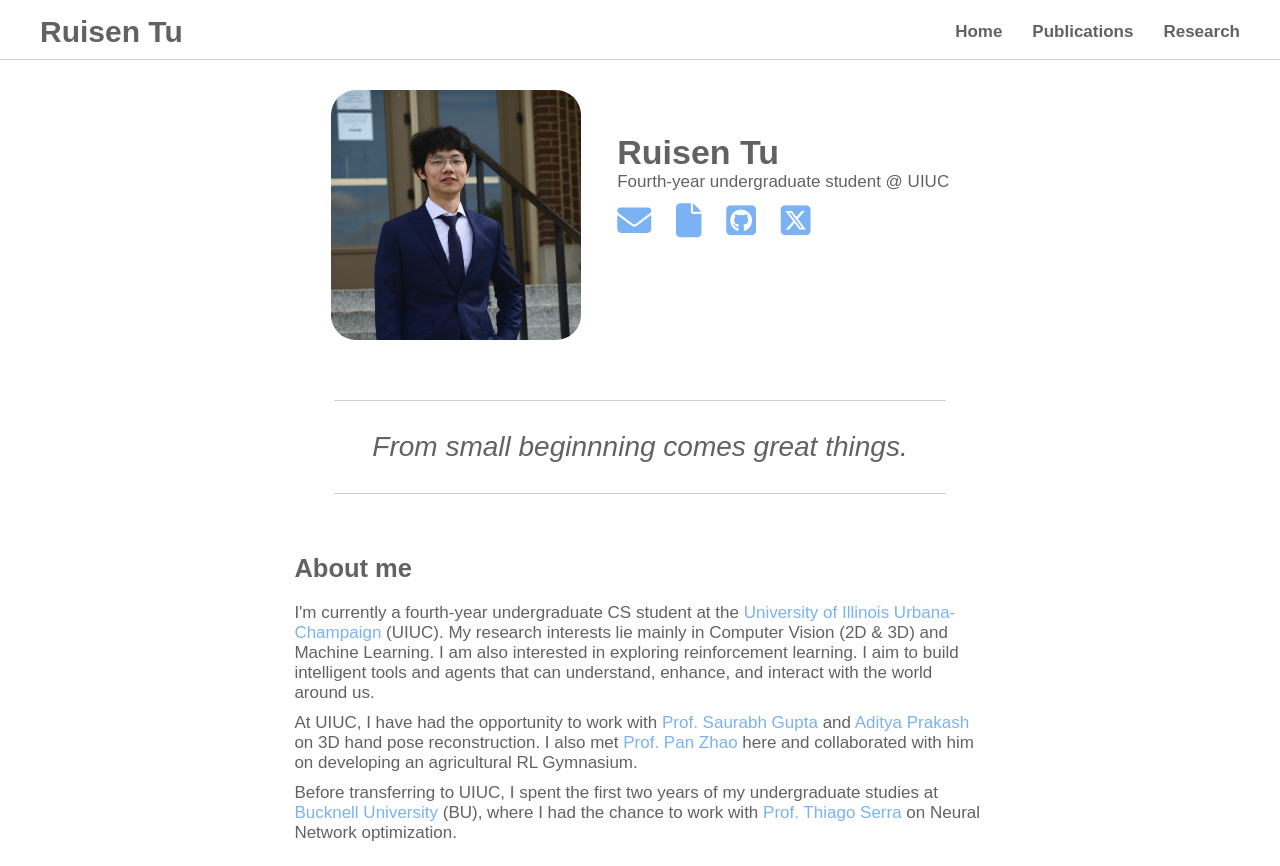
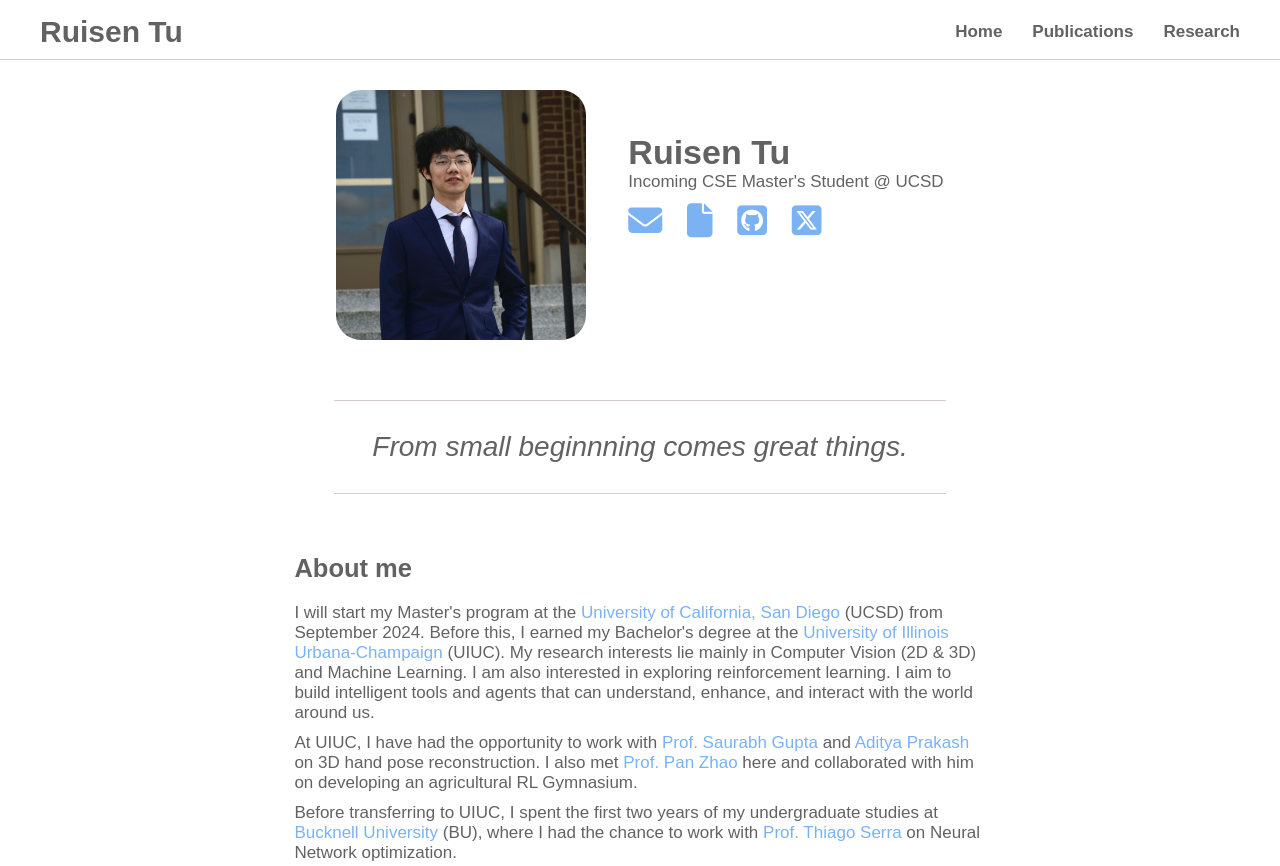
Before and after one commit to TRS07170/TRS07170.github.io, a website: page index.html in a window 1280 px wide. Shown: the top 866 px of the page. Drawn offline with Linux system fonts and the light colour scheme; a web font is replaced by a local one.

Commit message:
update info

```diff
--- a/index.html
+++ b/index.html
@@ -31,7 +31,7 @@
             <img src="src/assets/avatar.jpeg" alt="My selfie that only wise people can see">
             <div class="info">
                 <h1>Ruisen Tu</h1>
-                <p>Fourth-year undergraduate student @ UIUC</p>
+                <p>Incoming CSE Master's Student @ UCSD</p>
                 <div><a href="mailto:ruisent2@illinois.edu" title="email"><i class="fa-solid fa-envelope fa-2xl"></i></a></div>
                 <div><a href="./src/assets/CV.pdf" title="CV" target="_blank"><i class="fa-solid fa-file fa-2xl"></i></a></div>
                 <div><a href="https://github.com/TRS07170" title="GitHub" target="_blank"><i class="fa-brands fa-square-github fa-2xl"></i></a></div>
@@ -46,7 +46,8 @@
 
         <div id="about-me">
             <h2>About me</h2>
-            <p> I'm currently a fourth-year undergraduate CS student at the <a href="https://illinois.edu/" target="_blank">University of Illinois Urbana-Champaign</a> (UIUC).
+            <p> I will start my Master's program at the <a href="https://cse.ucsd.edu/" target="_blank">University of California, San Diego</a> (UCSD) from September 2024. Before this,
+                I earned my Bachelor's degree at the <a href="https://cs.illinois.edu/" target="_blank">University of Illinois Urbana-Champaign</a> (UIUC).
                 My research interests lie mainly in Computer Vision (2D & 3D) and Machine Learning. I am also interested in exploring reinforcement learning.
                 I aim to build intelligent tools and agents that can understand, enhance, and interact with the world around us. <span class="custom-br"></span>
                 At UIUC, I have had the opportunity to work with <a href="https://saurabhg.web.illinois.edu/" target="_blank">Prof. Saurabh Gupta</a> and
```
